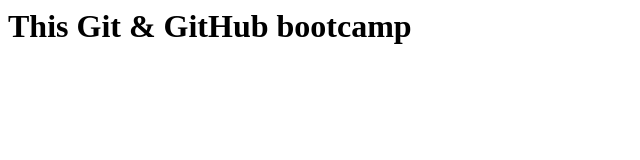
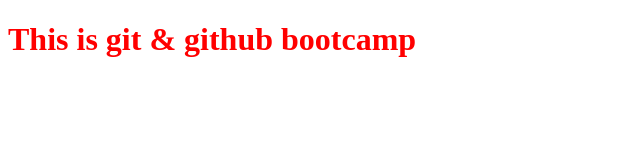
Before and after one commit to amirhossein470235/just-for-test-2, a plain HTML site: page index.html in a window 1280 px wide. Shown: the whole page, without its empty margins (0-640 px from the left). Drawn offline with Linux system fonts and the light colour scheme.

Commit message:
change h1 color to red

```diff
--- a/index.html
+++ b/index.html
@@ -1 +1,18 @@
-<h1>This Git & GitHub bootcamp</h1>
+<!DOCTYPE html>
+<html lang="en">
+<head>
+    <meta charset="UTF-8">
+    <meta name="viewport" content="width=device-width, initial-scale=1.0">
+    <title>Document</title>
+    <style>
+        h1 {
+            color: red;
+        }
+    </style>
+</head>
+<body>
+    <h1>
+        This is git & github bootcamp
+    </h1>
+</body>
+</html>
```
